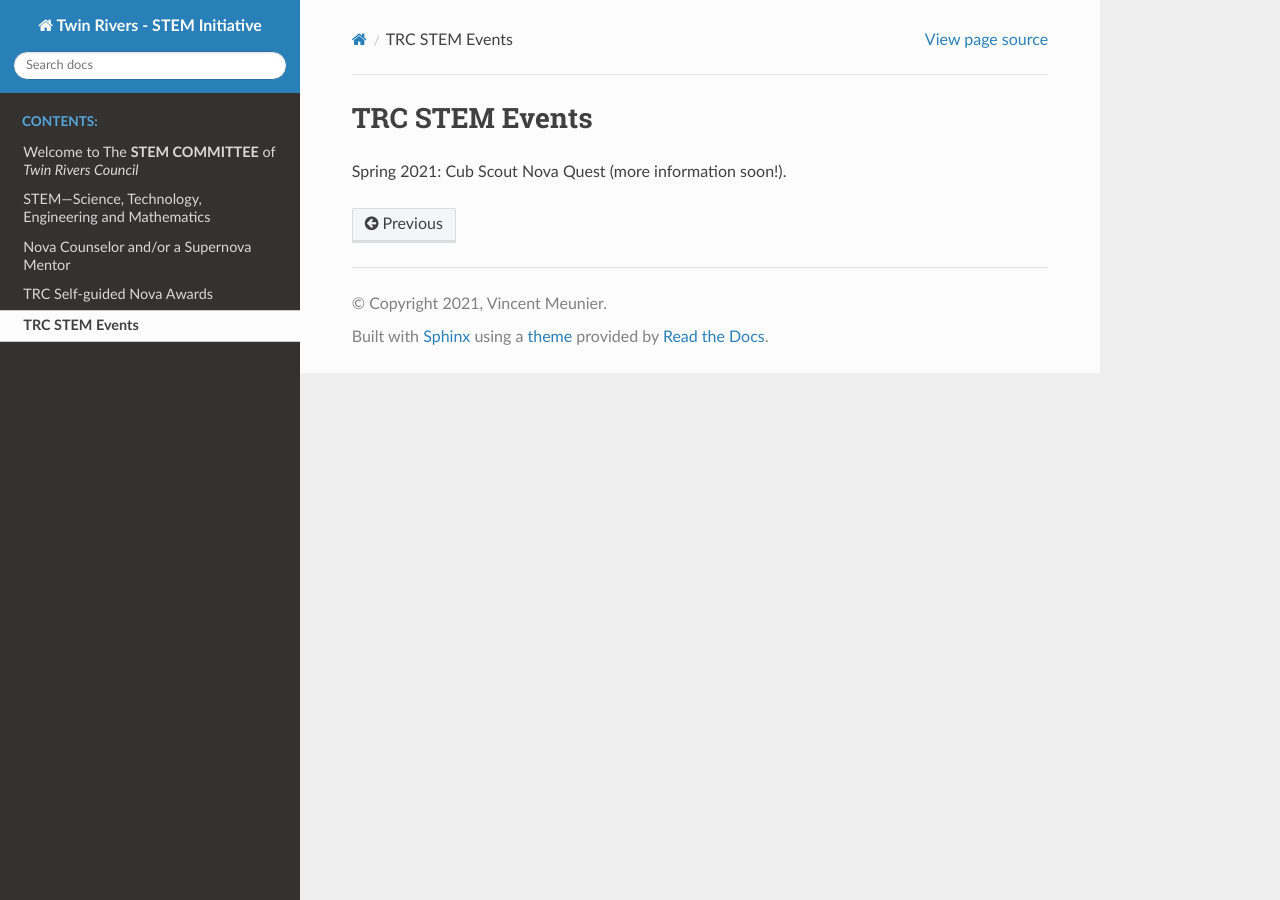
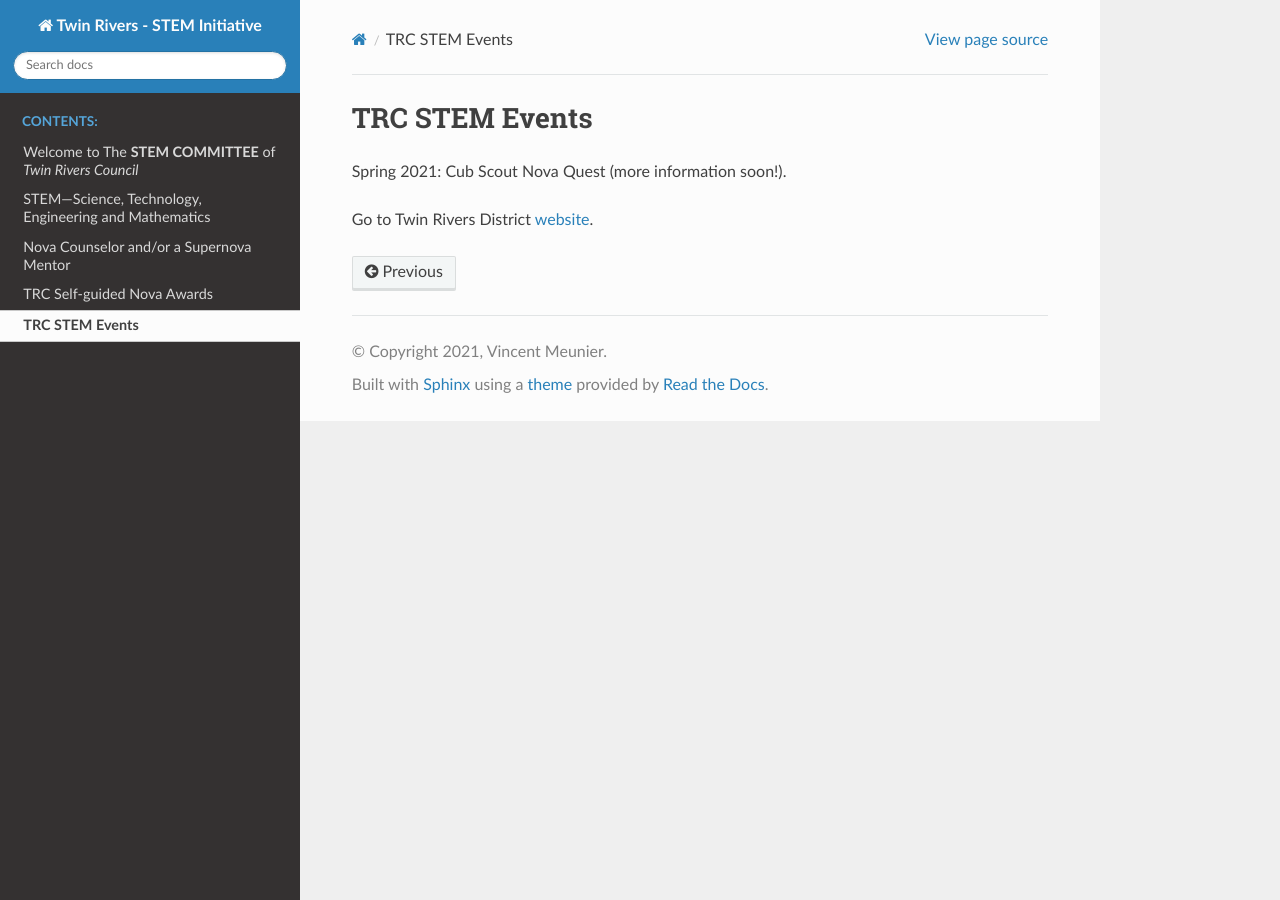
Before and after one commit to meuniv/TRCSTEM, a Sphinx documentation site: the page built from source/events.rst, in a window 1280 px wide. Built offline with Sphinx 7.4.7 and the Read the Docs theme 2.0.0, drawn with Linux system fonts in a browser that asks for light colours.

```diff
--- a/source/BSAScout.rst
+++ b/source/BSAScout.rst
@@ -65,3 +65,6 @@
       * -  .. image:: _images/logo-dtc2_black.png
               :scale: 65 %
               :target: https://novadtc.readthedocs.io
+
+
+Go to Twin Rivers District `website <https://www.trcscouting.org>`_.
--- a/source/becomingacounselor.rst
+++ b/source/becomingacounselor.rst
@@ -36,3 +36,6 @@
    2) More information can be found here: https://www.scouting.org/stem-nova-awards/stem-faq/
    3) Note that there is NO FEE for this application.
    4) Please reach out to `TwinRiversStem@gmail.com <mailtoTwinRiversStem@gmail.com>`__ if you have any query.
+
+
+Go to Twin Rivers District `website <https://www.trcscouting.org>`_.
--- a/source/events.rst
+++ b/source/events.rst
@@ -2,3 +2,6 @@
 ===============
 
 Spring 2021: Cub Scout Nova Quest (more information soon!).
+
+
+Go to Twin Rivers District `website <https://www.trcscouting.org>`_.
--- a/source/introduction.rst
+++ b/source/introduction.rst
@@ -37,3 +37,6 @@
    :figclass: align-center
 
    Shoulder Patch Offered by the Committee for all Supernova Award recipients. More on the Supernova awards can be found `here <https://www.scouting.org/stem-nova-awards/awards/>`__.
+
+
+Go to Twin Rivers District `website <https://www.trcscouting.org>`_.
--- a/source/whystem.rst
+++ b/source/whystem.rst
@@ -20,3 +20,6 @@
 The Boy Scouts of America developed the STEM Nova Awards program to excite and expand a sense of wonder in our Scouts. By working with an adult counselor or mentor, the various modules allow them to explore the basic principles of STEM and discover how fun and fascinating STEM can be. The Supernova awards are offered for those who enjoy a super challenge. Discover how the STEM Nova Awards program helps youth be “Prepared. For Life.”
 
 .. note:: The text on this page is directly obtained from scouting.org. Go to `STEM Website <https://www.scouting.org/stem-nova-awards/awards/>`__ for more information.
+
+
+Go to Twin Rivers District `website <https://www.trcscouting.org>`_.
```
